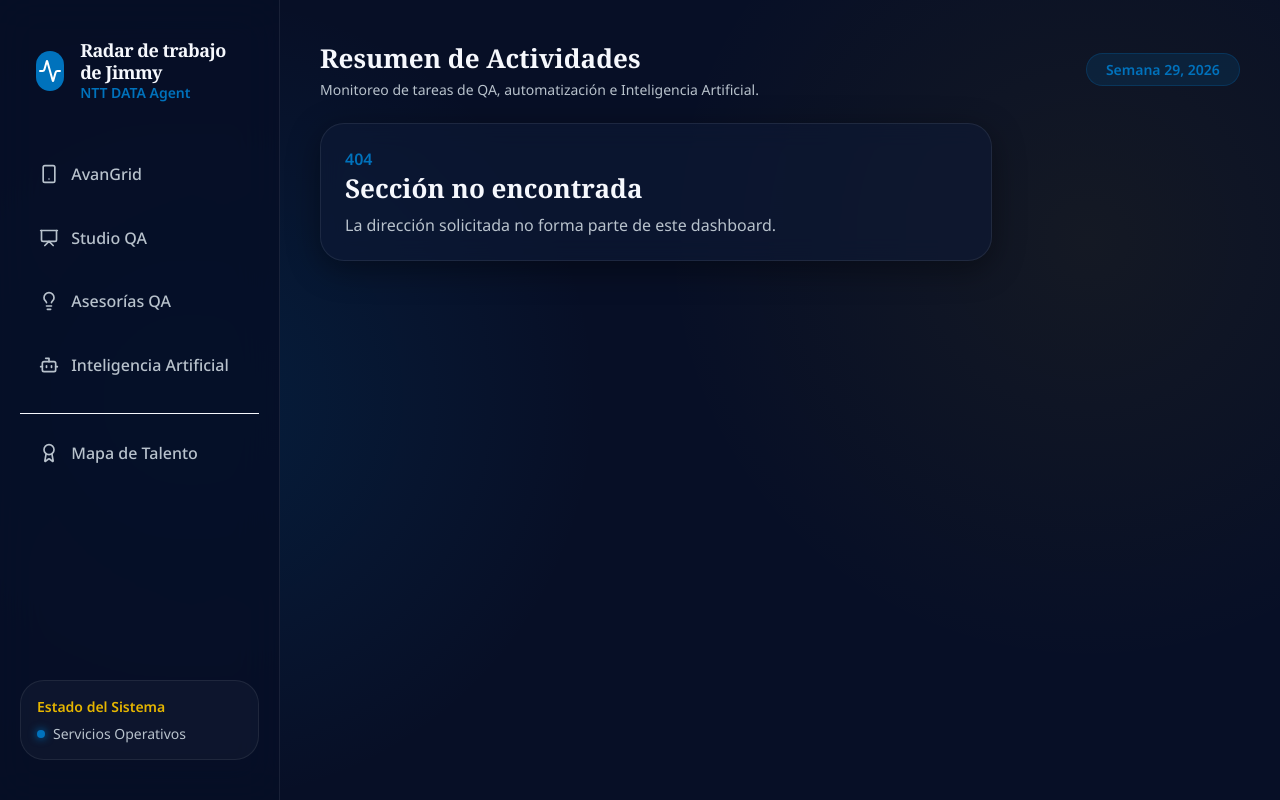
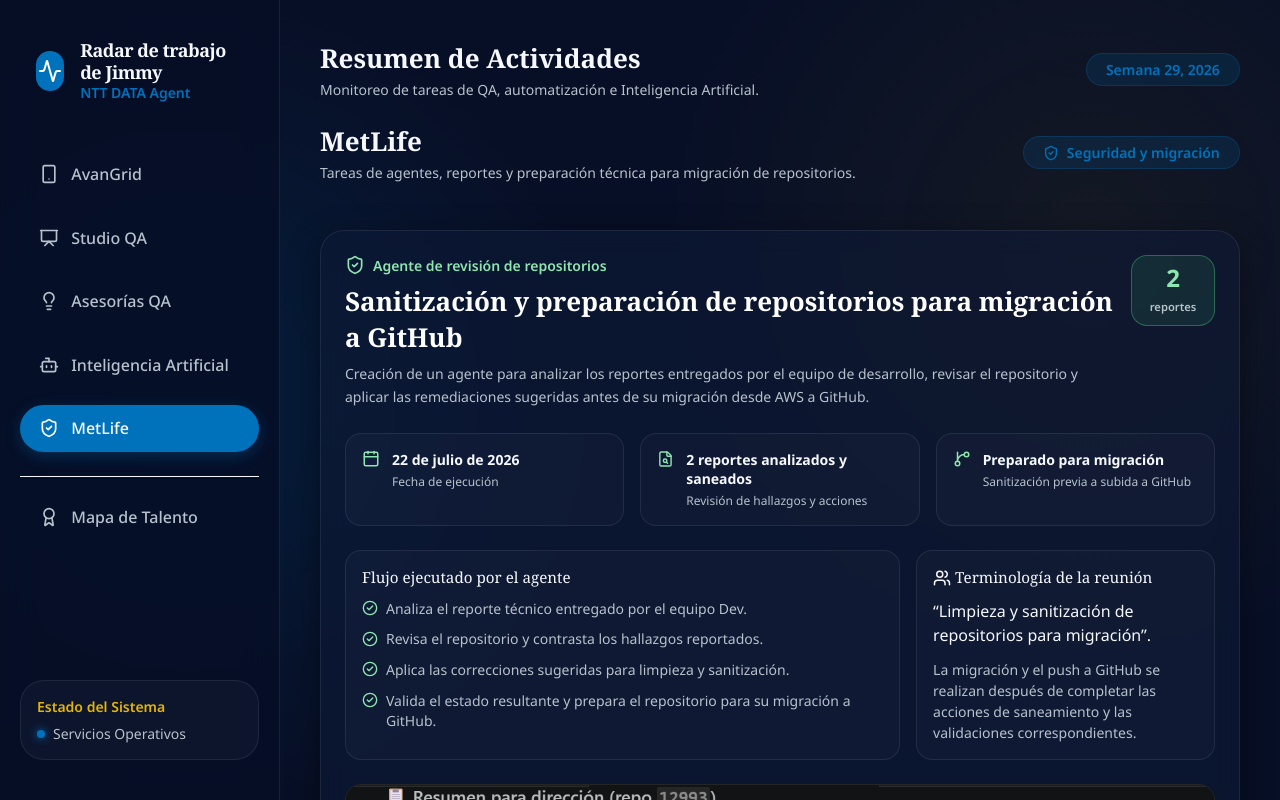
Before and after one commit to TuxMarley/dashboard, a React (Vite) app: page /metlife in a window 1280 px wide. Shown: the top 800 px of the page. Built offline with nearby package versions, Linux system fonts and the light colour scheme.

Commit message:
feat: add MetLife repository sanitation tracking

```diff
--- a/src/App.jsx
+++ b/src/App.jsx
@@ -8,6 +8,7 @@
 const Innovacion = lazy(() => import('./pages/Innovacion'))
 const InteligenciaArtificial = lazy(() => import('./pages/InteligenciaArtificial'))
 const CareerPath = lazy(() => import('./pages/CareerPath'))
+const MetLife = lazy(() => import('./pages/MetLife'))
 
 const NotFound = () => (
   <section className="glass-card empty-state" aria-labelledby="not-found-title">
@@ -28,6 +29,7 @@
             <Route path="/studio-qa" element={<StudioQA />} />
             <Route path="/innovacion" element={<Innovacion />} />
             <Route path="/ia" element={<InteligenciaArtificial />} />
+            <Route path="/metlife" element={<MetLife />} />
             <Route path="/career" element={<CareerPath />} />
             <Route path="*" element={<NotFound />} />
           </Routes>
--- a/src/components/DashboardLayout.jsx
+++ b/src/components/DashboardLayout.jsx
@@ -1,6 +1,6 @@
 import { useState } from 'react';
 import { NavLink } from 'react-router-dom';
-import { Smartphone, Presentation, Lightbulb, Bot, Activity, Award, Menu, X } from 'lucide-react';
+import { Smartphone, Presentation, Lightbulb, Bot, Activity, Award, Menu, X, ShieldCheck } from 'lucide-react';
 import { getIsoWeek } from '../utils/dashboard';
 
 const DashboardLayout = ({ children }) => {
@@ -54,6 +54,11 @@
             <span>Inteligencia Artificial</span>
           </NavLink>
 
+          <NavLink to="/metlife" onClick={closeMenu} className={({ isActive }) => `nav-item ${isActive ? 'active' : ''}`}>
+            <ShieldCheck size={20} />
+            <span>MetLife</span>
+          </NavLink>
+
           <div className="my-2 border-t border-[rgba(255,255,255,0.05)]"></div>
 
           <NavLink to="/career" onClick={closeMenu} className={({ isActive }) => `nav-item ${isActive ? 'active' : ''}`}>
--- a/src/index.css
+++ b/src/index.css
@@ -257,6 +257,83 @@
   text-shadow: 0 0 12px rgba(230, 182, 0, 0.45);
 }
 
+.metlife-tag,
+.metlife-accent {
+  color: #8ee6b0;
+}
+
+.metlife-tag {
+  border-color: rgba(74, 222, 128, 0.35);
+  background: rgba(74, 222, 128, 0.12);
+}
+
+.task-count {
+  min-width: 5.25rem;
+  padding: 0.65rem;
+  border: 1px solid rgba(74, 222, 128, 0.35);
+  border-radius: 1rem;
+  color: #8ee6b0;
+  background: rgba(74, 222, 128, 0.1);
+  font-size: 1.5rem;
+  font-weight: 700;
+  line-height: 1;
+  text-align: center;
+}
+
+.task-count span {
+  color: var(--text-muted);
+  font-size: 0.7rem;
+  font-weight: 600;
+}
+
+.metlife-details,
+.metlife-grid {
+  display: grid;
+  grid-template-columns: repeat(3, minmax(0, 1fr));
+  gap: 1rem;
+}
+
+.metlife-detail,
+.metlife-panel {
+  padding: 1rem;
+  border: 1px solid var(--glass-border);
+  border-radius: 1rem;
+  background: rgba(255, 255, 255, 0.025);
+}
+
+.metlife-detail {
+  display: flex;
+  gap: 0.75rem;
+  align-items: flex-start;
+}
+
+.metlife-detail strong,
+.metlife-detail span {
+  display: block;
+}
+
+.metlife-detail strong { font-size: 0.875rem; }
+.metlife-detail span { margin-top: 0.25rem; color: var(--text-muted); font-size: 0.75rem; }
+
+.metlife-grid { grid-template-columns: 1.3fr 0.7fr; }
+.metlife-panel h4 { margin-bottom: 0.75rem; color: var(--text-main); font-size: 0.95rem; }
+.metlife-panel h4 svg { vertical-align: text-bottom; }
+.metlife-panel ul { display: grid; gap: 0.65rem; list-style: none; }
+.metlife-panel li { display: flex; gap: 0.5rem; align-items: flex-start; color: var(--text-muted); font-size: 0.875rem; line-height: 1.45; }
+.metlife-panel li svg { flex: 0 0 auto; margin-top: 0.1rem; color: #8ee6b0; }
+.metlife-panel p { line-height: 1.5; }
+.metlife-panel p + p { margin-top: 0.75rem; }
+
+.metlife-evidence {
+  overflow: hidden;
+  border: 1px solid var(--glass-border);
+  border-radius: 1rem;
+  background: #121212;
+}
+
+.metlife-evidence img { display: block; width: 100%; height: auto; }
+.metlife-evidence figcaption { padding: 0.75rem 1rem; color: var(--text-muted); font-size: 0.75rem; }
+
 .data-notice {
   margin-bottom: 1.5rem;
   padding: 0.75rem 1rem;
@@ -359,4 +436,6 @@
   .tab-list { width: 100%; overflow-x: auto; }
   .tab-button { white-space: nowrap; }
   .task-history-header { align-items: flex-start; flex-direction: column; }
+  .metlife-details,
+  .metlife-grid { grid-template-columns: 1fr; }
 }
--- /dev/null
+++ b/src/pages/MetLife.jsx
@@ -0,0 +1,71 @@
+import { Calendar, CheckCircle2, FileSearch, GitBranch, ShieldCheck, Users } from 'lucide-react'
+
+const MetLife = () => (
+  <div className="w-full flex-col gap-6">
+    <div className="flex justify-between items-center mb-6">
+      <div>
+        <h2 className="text-2xl font-bold font-serif">MetLife</h2>
+        <p className="text-muted text-sm mt-1">Tareas de agentes, reportes y preparación técnica para migración de repositorios.</p>
+      </div>
+      <div className="pill-tag metlife-tag">
+        <ShieldCheck size={16} />
+        <span>Seguridad y migración</span>
+      </div>
+    </div>
+
+    <section className="glass-card flex-col gap-6" aria-labelledby="metlife-task-title">
+      <div className="flex justify-between items-start gap-4">
+        <div>
+          <div className="flex items-center gap-2 text-sm metlife-accent font-semibold mb-2">
+            <ShieldCheck size={20} />
+            <span>Agente de revisión de repositorios</span>
+          </div>
+          <h3 id="metlife-task-title" className="font-serif font-bold text-2xl text-white mb-2">Sanitización y preparación de repositorios para migración a GitHub</h3>
+          <p className="text-sm text-muted leading-relaxed">
+            Creación de un agente para analizar los reportes entregados por el equipo de desarrollo, revisar el repositorio y aplicar las remediaciones sugeridas antes de su migración desde AWS a GitHub.
+          </p>
+        </div>
+        <div className="task-count" aria-label="Dos reportes analizados y saneados">2<br /><span>reportes</span></div>
+      </div>
+
+      <div className="metlife-details">
+        <div className="metlife-detail">
+          <Calendar size={18} className="metlife-accent" />
+          <div><strong>22 de julio de 2026</strong><span>Fecha de ejecución</span></div>
+        </div>
+        <div className="metlife-detail">
+          <FileSearch size={18} className="metlife-accent" />
+          <div><strong>2 reportes analizados y saneados</strong><span>Revisión de hallazgos y acciones</span></div>
+        </div>
+        <div className="metlife-detail">
+          <GitBranch size={18} className="metlife-accent" />
+          <div><strong>Preparado para migración</strong><span>Sanitización previa a subida a GitHub</span></div>
+        </div>
+      </div>
+
+      <div className="metlife-grid">
+        <div className="metlife-panel">
+          <h4>Flujo ejecutado por el agente</h4>
+          <ul>
+            <li><CheckCircle2 size={16} /> Analiza el reporte técnico entregado por el equipo Dev.</li>
+            <li><CheckCircle2 size={16} /> Revisa el repositorio y contrasta los hallazgos reportados.</li>
+            <li><CheckCircle2 size={16} /> Aplica las correcciones sugeridas para limpieza y sanitización.</li>
+            <li><CheckCircle2 size={16} /> Valida el estado resultante y prepara el repositorio para su migración a GitHub.</li>
+          </ul>
+        </div>
+        <div className="metlife-panel">
+          <h4><Users size={18} /> Terminología de la reunión</h4>
+          <p>“Limpieza y sanitización de repositorios para migración”.</p>
+          <p className="text-muted text-sm">La migración y el push a GitHub se realizan después de completar las acciones de saneamiento y las validaciones correspondientes.</p>
+        </div>
+      </div>
+
+      <figure className="metlife-evidence">
+        <img src="/metlife_repository_sanitation_report.png" alt="Reporte de revisión de un repositorio MetLife con hallazgos y acciones de sanitización" />
+        <figcaption>Evidencia: reporte de revisión y sanitización de repositorio.</figcaption>
+      </figure>
+    </section>
+  </div>
+)
+
+export default MetLife
```
Also changed, not shown: public/metlife_repository_sanitation_report.png (added).
